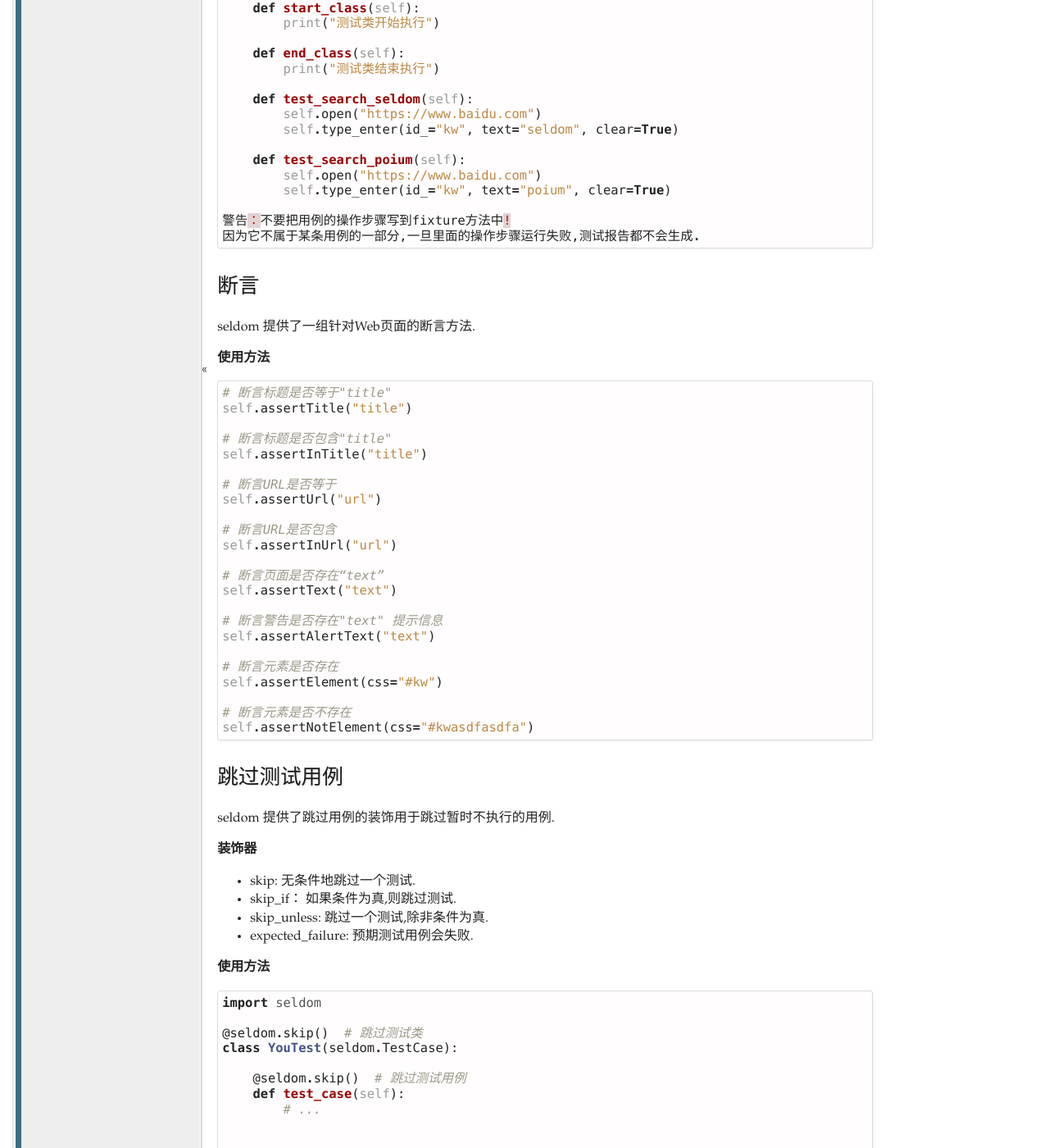
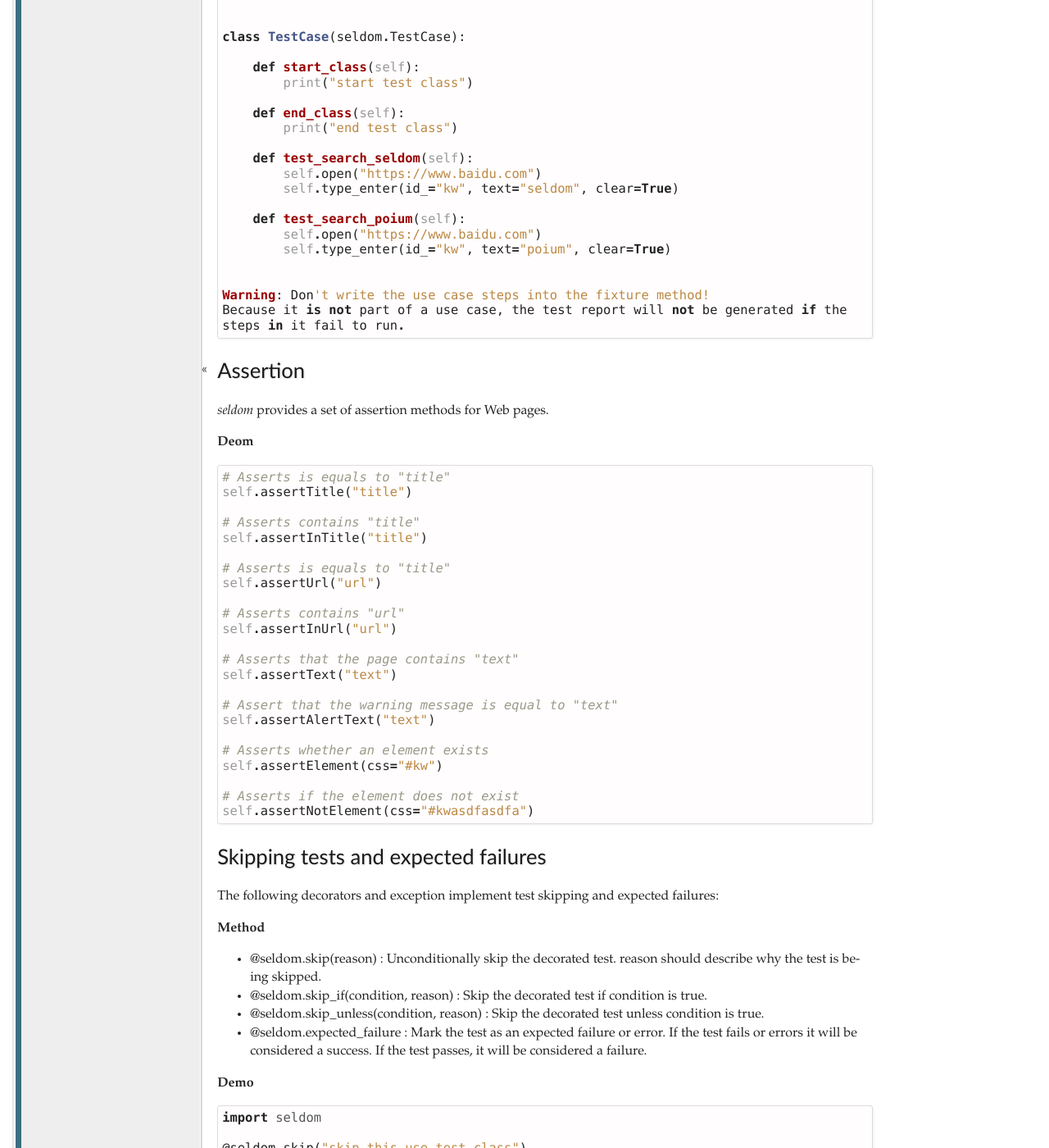
Before and after one commit to SeldomQA/seldom, a Sphinx documentation site: the page built from docs/rst_docs/seldom_api.rst, in a window 1280 px wide and 1400 px high, scrolled down 1630 px. Shown: the whole window at 82% size. Built offline with Sphinx 7.4.7, drawn with Linux system fonts in a browser that asks for light colours; some of the changed text lies outside the part shown.

Commit message:
docs: zh-cn to en

````diff
--- a/docs/advanced.md
+++ b/docs/advanced.md
@@ -126,7 +126,7 @@ from seldom import file_data
 
 class YouTest(seldom.TestCase):
 
-    @file_data("./data.csv", line=2)
+    @file_data("data.csv", line=2)
     def test_login(self, username, password):
         """a simple test case """
         print(username)
@@ -134,8 +134,6 @@ class YouTest(seldom.TestCase):
         # ...
 
 ```
-
-`csv_to_list()` 方法csv文件内容转化为list。
 
 * file: 指定csv文件的路径。
 * line: 指定从第几行开始读取，默认第1行。
@@ -151,7 +149,7 @@ from seldom import file_data
 
 class YouTest(seldom.TestCase):
 
-    @file_data("./data.xlsx", sheet="Sheet1", line=2)
+    @file_data("data.xlsx", sheet="Sheet1", line=2)
     def test_login(self, username, password):
         """a simple test case """
         print(username)
@@ -159,8 +157,6 @@ class YouTest(seldom.TestCase):
         # ...
 
 ```
-
-`excel_to_list()` 方法excel文件数据转化为list。
 
 * file : 指定excel文件的路径。
 * sheet: 指定excel的标签页，默认名称为 Sheet1。
--- a/docs/index.rst
+++ b/docs/index.rst
@@ -44,6 +44,8 @@ User guide
    rst_docs/installation
    rst_docs/create_project
    rst_docs/quick_start
+   rst_docs/seldom_api
+   rst_docs/advanced
 
 
 Indices and tables
--- a/docs/rst_docs/advanced.rst
+++ b/docs/rst_docs/advanced.rst
@@ -1,12 +1,13 @@
-高级用法
---------
+Advanced Usage
+----------------
 
-使用随机测试数据
-~~~~~~~~~~~~~~~~
+Random Test Data
+~~~~~~~~~~~~~~~~~~
 
-测试数据是测试用例的重要部分,有时不能把测试数据写死在测试用例中,比如注册新用户,一旦执行过用例那么测试数据就已经存在了,所以每次执行注册新用户的数据不能是一样的,这就需要随机生成一些测试数据.
 
-seldom提供了随机获取测试数据的方法.
+`seldom` provides a method for randomly capturing test data.
+
+**Demo**
 
 .. code:: python
 
@@ -22,15 +23,18 @@ seldom提供了随机获取测试数据的方法.
             self.open("https://www.baidu.com")
             self.type(id_="kw", text=word)
             self.click(css="#su")
-            self.assertTitle(word + "_百度搜索")
+            self.assertInTitle(word)
 
 
     if __name__ == '__main__':
         seldom.main()
 
-通过\ ``get_word()`` 随机获取一个单词,然后对这个单词进行搜索.
 
-**更多的方法**
+
+Get a random word by `get_word()` and search for that word.
+
+
+**More method**
 
 -  first\_name()
 -  last\_name()
@@ -53,14 +57,14 @@ seldom提供了随机获取测试数据的方法.
 -  get\_phone()
 
 
-数据驱动最佳实践
-~~~~~~~~~~~~~~~~
+Data-driven best practices
+~~~~~~~~~~~~~~~~~~~~~~~~~~~~
 
-如果自动化某个功能时,测试数据不一样而操作步骤是一样的,那么就可以使用参数化来节省测试代码.
+If you automate a function when the test data is different but the steps are the same, you can use parameterization to save test code.
 
-seldom集成了参数化功能.
+**@data**
 
-**参数化测试用例**
+method of parameterizing test cases.
 
 .. code:: python
 
@@ -85,11 +89,11 @@ seldom集成了参数化功能.
             self.click(css="#su")
             self.assertTitle(keyword+"_百度搜索")
 
-通过\ ``@data()`` 装饰器来参数化测试用例.
 
-**参数化测试类**
 
-也可以针对测试类进行参数化, 通过\ ``data_class`` 方法：
+**@data_class**
+
+Parameterizes a test class by setting attributes on the class.
 
 .. code:: python
 
@@ -110,11 +114,12 @@ seldom集成了参数化功能.
             self.click(css="#su")
             self.assertTitle(self.assert_tile)
 
-**csv文件参数化**
 
-seldom支持将\ ``csv``\ 文件的参数化.
+**CSV data file**
 
-表格内容如下（data.csv）：
+`seldom` support for parameterization of `CSV` files.
+
+`data.csv` file contents：
 
 +------------+------------+
 | username   | password   |
@@ -124,29 +129,6 @@ seldom支持将\ ``csv``\ 文件的参数化.
 | guest      | guest123   |
 +------------+------------+
 
-.. code:: python
-
-    import seldom
-    from seldom import file_data
-
-
-    class YouTest(seldom.TestCase):
-
-        @file_data("./data.csv", line=2)
-        def test_login(self, username, password):
-            """a simple test case """
-            print(username)
-            print(password)
-            # ...
-
-``csv_to_list()`` 方法csv文件内容转化为list.
-
--  file: 指定csv文件的路径.
--  line: 指定从第几行开始读取,默认第1行.
-
-**excel文件参数化**
-
-seldom支持将\ ``excel``\ 文件的参数化.
 
 .. code:: python
 
@@ -156,24 +138,46 @@ seldom支持将\ ``excel``\ 文件的参数化.
 
     class YouTest(seldom.TestCase):
 
-        @file_data("./data.xlsx", sheet="Sheet1", line=2)
+        @file_data("data.csv", line=2)
         def test_login(self, username, password):
             """a simple test case """
             print(username)
             print(password)
             # ...
 
-``excel_to_list()`` 方法excel文件数据转化为list.
 
--  file : 指定excel文件的路径.
--  sheet: 指定excel的标签页,默认名称为 Sheet1.
--  line : 指定从第几行开始读取,默认第1行.
+-  file: The name of the CSV file.
+-  line: Start reading line 1 by default.
 
-**JSON文件参数化**
+**Excel data file**
 
-seldom支持将\ ``JSON``\ 文件的参数化.
+`seldom` support for parameterization of `excel` files.
 
-json 文件：
+.. code:: python
+
+    import seldom
+    from seldom import file_data
+
+
+    class YouTest(seldom.TestCase):
+
+        @file_data("data.xlsx", sheet="Sheet1", line=2)
+        def test_login(self, username, password):
+            """a simple test case """
+            print(username)
+            print(password)
+            # ...
+
+
+-  file : The name of the Excel file.
+-  sheet: Excel sheet name, default to `sheet1`.
+-  line : Start reading line 1 by default.
+
+**JSON data file**
+
+`seldom` support for parameterization of `JSON` files.
+
+json file：
 
 .. code:: json
 
@@ -192,21 +200,21 @@ json 文件：
 
     class YouTest(seldom.TestCase):
 
-        @file_data("./data.json", key="login")
+        @file_data("data.json", key="login")
         def test_login(self, username, password):
             """a simple test case """
             print(username)
             print(password)
             # ...
 
--  file : 指定JSON文件的路径.
--  key: 指定字典的key,默认不指定解析整个JSON文件.
+-  file : The name of the JSON file..
+-  key: Specifies the key of the dictionary. By default, parsing the entire JSON file is not specified.
 
-**YAML文件参数化**
+**YAML file data**
 
-seldom支持\ ``YAML``\ 文件的参数化.
+`seldom` support for parameterization of `YAML` files.
 
-data.yaml 文件：
+data.yaml file：
 
 .. code:: yaml
 
@@ -224,27 +235,28 @@ data.yaml 文件：
 
     class YouTest(seldom.TestCase):
 
-        @file_data("./data.yaml", key="login")
+        @file_data("data.yaml", key="login")
         def test_login(self, username, password):
             """a simple test case """
             print(username)
             print(password)
             # ...
 
--  file : 指定YAML文件的路径.
--  key: 指定字典的key,默认不指定解析整个YAML文件.
+-  file : The name of the YAML file.
+-  key: Specifies the key of the dictionary. By default, parsing the entire YAML file is not specified.
 
-**支持第三方ddt库**
 
-seldom支持第三方参数化库：\ `ddt <https://github.com/datadriventests/ddt>`__\ .
+**ddt library**
 
-安装：
+Seldom supports third party parameterized libraries：\ `ddt <https://github.com/datadriventests/ddt>`__\ .
+
+installation:
 
 .. code:: shell
 
     > pip install ddt
 
-创建测试文件\ ``test_data.json``\:
+Create the test file `test_data.json`:
 
 .. code:: json
 
@@ -260,7 +272,9 @@ seldom支持第三方参数化库：\ `ddt <https://github.com/datadriventests/d
         }
     }
 
-在 seldom 使用\ ``ddt``\ .
+
+In `seldom` use `ddt`.
+
 
 .. code:: python
 
@@ -277,29 +291,31 @@ seldom支持第三方参数化库：\ `ddt <https://github.com/datadriventests/d
             self.open("https://www.baidu.com")
             self.type(id_="kw", text=word)
             self.click(css="#su")
-            self.assertTitle(word + "_百度搜索")
+            self.assertInTitle(word)
 
 
     if __name__ == '__main__':
         seldom.main()
 
-更多的用法请查看ddt文档：https://ddt.readthedocs.io/en/latest/example.html
+
+See the ddt documentation for more usage：https://ddt.readthedocs.io/en/latest/example.html
 
 
-Page objects设计模式
-~~~~~~~~~~~~~~~~~~~~
+Page Objects Design Patterns
+~~~~~~~~~~~~~~~~~~~~~~~~~~~~~~
 
-seldom
-API的设计理念是将元素操作和元素定位放到起,本身不太适合实现\ ``Page objects``\ 设计模式.
 
-`poium <https://github.com/SeldomQA/poium>`__
-是\ ``Page objects``\ 设计模式最佳实践,如果想使用poium,需要单独安装.
+`poium <https://github.com/SeldomQA/poium>`__ Is `Page objects` design pattern best practice.
+
+**installation:**
 
 .. code:: shell
 
     > pip install poium==1.0.0
 
-将seldom与poium结合使用.
+
+**Use `seldom` and `poium` together**
+
 
 .. code:: python
 
@@ -324,17 +340,17 @@ API的设计理念是将元素操作和元素定位放到起,本身不太适合
             page.get("https://www.baidu.com")
             page.search_input = "seldom"
             page.search_button.click()
-            self.assertTitle("seldom_百度搜索")
+            self.assertInTitle("seldom")
 
 
     if __name__ == '__main__':
         seldom.main()
 
 
-自动发邮件
-~~~~~~~~~~
+Automatic Email
+~~~~~~~~~~~~~~~~~
 
-如果你想将测试完成的报告发送到指定邮箱,那么可以调用发邮件的方法实现.
+**Demo**
 
 .. code:: python
 
@@ -348,10 +364,12 @@ API的设计理念是将元素操作和元素定位放到起,本身不太适合
         smtp = SMTP(user="send@126.com", password="abc123", host="smtp.126.com")
         smtp.sender(to="receive@mail.com", subject='Email title')
 
--  ``subject``\ 邮件标题 默认：\ ``Seldom Test Report``\ .
--  ``to``\ 添加多个收件人 逗号\ ``,``\ 分隔.
 
-如果你自定义了报告的名称,那么需要指定报告名称.
+-  subject: Email title, default: `Seldom Test Report`.
+-  to: Addressee email, Add multiple recipients commas ',' to separate.
+
+
+**Custom the name of the report**
 
 .. code:: python
 
@@ -366,18 +384,16 @@ API的设计理念是将元素操作和元素定位放到起,本身不太适合
         smtp = SMTP(user="you@126.com", password="abc123", host="smtp.126.com")
         smtp.sender(to="receive@mail.com", subject='Email title', attachments=report_path)
 
-    ``debug``\ 模式不会生成测试报告, 自动化发邮件不支持\ ``debug``
-    模式,自然也无法将报告发送到指定邮箱了.
 
 
-用例的依赖
-~~~~~~~~~~
+Use Case Dependencies
+~~~~~~~~~~~~~~~~~~~~~~~
 
-在编写用例的时候不推荐你编写依赖的用例,但是,有些时候我们并不能完全消除这些依赖.seldom增加了用例依赖的方法.
+While it is not recommended to write dependent use cases, there are times when you can't completely avoid them.
 
 **depend**
 
-``depend`` 装饰器用来设置依赖的用例.
+`depend` Decorators are used to set dependent use cases.
 
 .. code:: python
 
@@ -401,13 +417,13 @@ API的设计理念是将元素操作和元素定位放到起,本身不太适合
     if __name__ == '__main__':
         seldom.main(debug=True)
 
-``test_002`` 依赖于 ``test_001`` ,
-``test_003``\ 又依赖于\ ``test_002``\ .当被依赖的用例,错误、失败、跳过,那么依赖的用例自动跳过.
+
+`test_002` depends on `test_001`, and `test_003` depends on `test_002`.
+
 
 **if\_depend**
 
-``id_depend``
-装饰器不会依赖用例的执行状态,可以自己定义是否要跳过依赖的用例.
+Customize the state of the use case, and the dependent use case chooses whether to skip.
 
 .. code:: python
 
@@ -419,7 +435,7 @@ API的设计理念是将元素操作和元素定位放到起,本身不太适合
 
         def test_001(self):
             self.open("https://www.baidu.com")
-            TestIfDepend.Test001 = False  # 修改Test001为 False
+            TestIfDepend.Test001 = False  # Change Test001 to False
 
         @if_depend("Test001")
         def test_002(self):
@@ -428,9 +444,3 @@ API的设计理念是将元素操作和元素定位放到起,本身不太适合
 
     if __name__ == '__main__':
         seldom.main(debug=True)
-
-1. 首先,定义变量 ``Test001``\ ,默认值为\ ``True``\ .
-2. 在\ ``test_001``\ 用例中,可以根据一些条件来选择是否修改\ ``Test001``\ 的值,如果改为\ ``False``\ ,
-   那么依赖的用例将被跳过.
-3. 在\ ``test_002``\ 用例中,通过\ ``id_depend``\ 装饰器来判断\ ``Test001``\ 的值,如果为为\ ``False``\ ,
-   那么装饰的用例跳过,否则执行.
--- a/docs/rst_docs/quick_start.rst
+++ b/docs/rst_docs/quick_start.rst
@@ -24,7 +24,7 @@ By default, download to the current 'lib/' directory.
 
 'ChromeDriver' Mirror image of Taobao used.
 
-** Manually download **
+**Manually download**
 
 `seldom` cannot determine the version of your current browser, so it is recommended to download it manually.
 
--- a/docs/rst_docs/seldom_api.rst
+++ b/docs/rst_docs/seldom_api.rst
@@ -1,10 +1,11 @@
-seledom API
+seldom API
 -----------
 
-查找元素
-~~~~~~~~
+Find Element
+~~~~~~~~~~~~~~
 
-seldom 提供了8中定位方式,与Selenium保持一致.
+Selenium provides 8 ways of find element, which are consistent with Selenium.
+
 
 -  id\_
 -  name
@@ -15,7 +16,7 @@ seldom 提供了8中定位方式,与Selenium保持一致.
 -  css
 -  xpath
 
-**使用方式**
+**Demo**
 
 .. code:: python
 
@@ -29,30 +30,33 @@ seldom 提供了8中定位方式,与Selenium保持一致.
     self.click(link_text="hao123", text="seldom")
     self.click(partial_link_text="hao", text="seldom")
 
-**帮助信息**
+**Help Information**
 
--  `CSS选择器 <https://www.w3school.com.cn/cssref/css_selectors.asp>`__
--  `xpath语法 <https://www.w3school.com.cn/xpath/xpath_syntax.asp>`__
+-  `CSS Selectors <https://www.w3school.com.cn/cssref/css_selectors.asp>`__
+-  `xpath Syntax <https://www.w3school.com.cn/xpath/xpath_syntax.asp>`__
 
-**使用下标**
+**Index**
 
-有时候无法通过一种定位找到单个元素,那么可以通过\ ``index``\ 指定一组元素中的第几个.
+Sometimes a single element cannot be found by a single location, then you can specify the index of an element via `index`.
 
 .. code:: py
 
     self.type(tag="input", index=7, text="seldom")
 
-通过\ ``tag="input"``\ 匹配出一组元素, ``index=7``
-指定这一组元素中的第8个,\ ``index``\ 默认下标为\ ``0``\ .
+
+`tag="input"` Matches a set of elements, `index=7` Specifies the eighth element in the set, `index` default subscript `0`.
+
 
 fixture
-~~~~~~~
+~~~~~~~~~
 
-有时自动化测试用例的运行需要一些前置&后置步骤,seldom提供了相应的方法.
+A test fixture represents the preparation needed to perform one or more tests, and any associated cleanup actions.
+
+`seldom` provides a way to implement fixtures.
 
 **start & end**
 
-针对每条用例的fixture,可以放到\ ``start()/end()``\ 方法中.
+Fixture for each test case.
 
 .. code:: python
 
@@ -62,10 +66,10 @@ fixture
     class TestCase(seldom.TestCase):
 
         def start(self):
-            print("一条测试用例开始")
+            print("start case")
 
         def end(self):
-            print("一条测试结果")
+            print("end case")
 
         def test_search_seldom(self):
             self.open("https://www.baidu.com")
@@ -75,9 +79,11 @@ fixture
             self.open("https://www.baidu.com")
             self.type_enter(id_="kw", text="poium")
 
+
+
 **start\_class & end\_class**
 
-针对每个测试类的fixture,可以放到\ ``start_class()/end_class()``\ 方法中.
+Fixture for each test class.
 
 .. code:: python
 
@@ -87,10 +93,10 @@ fixture
     class TestCase(seldom.TestCase):
 
         def start_class(self):
-            print("测试类开始执行")
+            print("start test class")
 
         def end_class(self):
-            print("测试类结束执行")
+            print("end test class")
 
         def test_search_seldom(self):
             self.open("https://www.baidu.com")
@@ -100,65 +106,74 @@ fixture
             self.open("https://www.baidu.com")
             self.type_enter(id_="kw", text="poium", clear=True)
 
-    警告：不要把用例的操作步骤写到fixture方法中!
-    因为它不属于某条用例的一部分,一旦里面的操作步骤运行失败,测试报告都不会生成.
 
-断言
-~~~~
+    Warning: Don't write the use case steps into the fixture method!
+    Because it is not part of a use case, the test report will not be generated if the steps in it fail to run.
 
-seldom 提供了一组针对Web页面的断言方法.
 
-**使用方法**
+Assertion
+~~~~~~~~~~~
+
+
+`seldom` provides a set of assertion methods for Web pages.
+
+
+**Deom**
 
 .. code:: python
 
-    # 断言标题是否等于"title"
+    # Asserts is equals to "title"
     self.assertTitle("title")
 
-    # 断言标题是否包含"title"
+    # Asserts contains "title"
     self.assertInTitle("title")
 
-    # 断言URL是否等于
+    # Asserts is equals to "title"
     self.assertUrl("url")
 
-    # 断言URL是否包含
+    # Asserts contains "url"
     self.assertInUrl("url")
 
-    # 断言页面是否存在“text”
+    # Asserts that the page contains "text"
     self.assertText("text")
 
-    # 断言警告是否存在"text" 提示信息
+    # Assert that the warning message is equal to "text"
     self.assertAlertText("text")
 
-    # 断言元素是否存在
+    # Asserts whether an element exists
     self.assertElement(css="#kw")
 
-    # 断言元素是否不存在
+    # Asserts if the element does not exist
     self.assertNotElement(css="#kwasdfasdfa")
 
 
-跳过测试用例
-~~~~~~~~~~~~
+Skipping tests and expected failures
+~~~~~~~~~~~~~~~~~~~~~~~~~~~~~~~~~~~~~~
 
-seldom 提供了跳过用例的装饰用于跳过暂时不执行的用例.
+The following decorators and exception implement test skipping and expected failures:
 
-**装饰器**
 
--  skip: 无条件地跳过一个测试.
--  skip\_if： 如果条件为真,则跳过测试.
--  skip\_unless: 跳过一个测试,除非条件为真.
--  expected\_failure: 预期测试用例会失败.
+**Method**
 
-**使用方法**
+- @seldom.skip(reason) : Unconditionally skip the decorated test. reason should describe why the test is being skipped.
+
+- @seldom.skip\_if(condition, reason) : Skip the decorated test if condition is true.
+
+- @seldom.skip\_unless(condition, reason) : Skip the decorated test unless condition is true.
+
+- @seldom.expected\_failure : Mark the test as an expected failure or error. If the test fails or errors it will be considered a success. If the test passes, it will be considered a failure.
+
+
+**Demo**
 
 .. code:: python
 
     import seldom
 
-    @seldom.skip()  # 跳过测试类
+    @seldom.skip("skip this use test class")
     class YouTest(seldom.TestCase):
 
-        @seldom.skip()  # 跳过测试用例
+        @seldom.skip("skip this case")
         def test_case(self):
             # ...
 
@@ -170,9 +185,9 @@ seldom 提供了跳过用例的装饰用于跳过暂时不执行的用例.
 seldom API
 ~~~~~~~~~~
 
-seldom简化了selenium中的API,使你操作Web页面更加简单.
+`Seldom` simplifies the API, Make it easier for you to navigate Web pages.
 
-大部分API都由\ ``WebDriver``\ 类提供：
+Most APIs are provided by `WebDriver` class:
 
 .. code:: python
 
@@ -287,13 +302,13 @@ seldom简化了selenium中的API,使你操作Web页面更加简单.
             Constructor. A check is made that the given element is, indeed, a SELECT tag. If it is not,
             then an UnexpectedTagNameException is thrown.
             <select name="NR" id="nr">
-                <option value="10" selected="">每页显示10条</option>
-                <option value="20">每页显示20条</option>
-                <option value="50">每页显示50条</option>
+                <option value="10" selected="">10 dollar</option>
+                <option value="20">20 dollar</option>
+                <option value="50">50 dollar</option>
             </select>
             """
             self.select(css="#nr", value='20')
-            self.select(css="#nr", text='每页显示20条')
+            self.select(css="#nr", text='20 dollar')
             self.select(css="#nr", index=2)
 
             # Set browser window wide and high.
@@ -325,12 +340,14 @@ seldom简化了selenium中的API,使你操作Web页面更加简单.
             self.window_scroll(width=300, height=500)
 
 
-键盘操作
-~~~~~~~~
+Keys
+~~~~~~
 
-有时候我们需要用到键盘操作,比如\ ``Enter``\ ,\ ``Backspace``\ ,\ ``TAB``\ ,或者\ ``ctrl/command + a``\ 、\ ``ctrl/command + c``\ 组合键操作,seldom提供了一组键盘操作.
+Sometimes we need to use the keyboard, For example:`Enter` ,`Backspace` ,`TAB` ,`ctrl/command + a`, `ctrl/command + c` and so on.
 
-**使用方法**
+`sedom` provides a set of keyboard operations.
+
+**Demo**
 
 .. code:: py
 
@@ -342,27 +359,20 @@ seldom简化了selenium中的API,使你操作Web页面更加简单.
         def test_key(self):
             self.open("https://www.baidu.com")
 
-            # 输入 seldomm
             self.Keys(css="#kw").input("seldomm")
 
-            # 删除多输入的一个m
             self.Keys(id_="kw").backspace()
 
-            # 输入“教程”
-            self.Keys(id_="kw").input("教程")
+            self.Keys(id_="kw").input("github")
 
-            # ctrl+a 全选输入框内容
             self.Keys(id_="kw").select_all()
 
-            # ctrl+x 剪切输入框内容
             self.Keys(id_="kw").cut()
 
-            # ctrl+v 粘贴内容到输入框
             self.Keys(id_="kw").paste()
 
-            # 通过回车键来代替单击操作
             self.Keys(id_="kw").enter()
 
 
     if __name__ == '__main__':
-        seldom.main(browser="firefox", debug=True)
+        seldom.main()
````
Also changed, not shown: other parts of docs/rst_docs/advanced.rst (+7 -0 lines), other parts of docs/rst_docs/quick_start.rst (+1 -1 lines).
